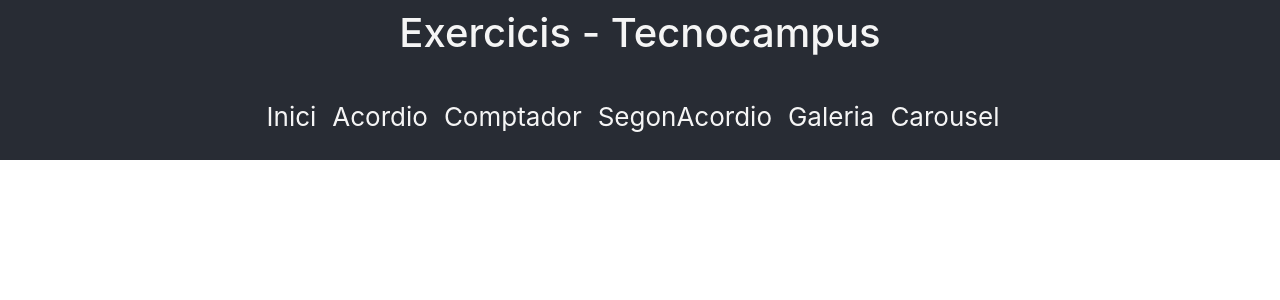
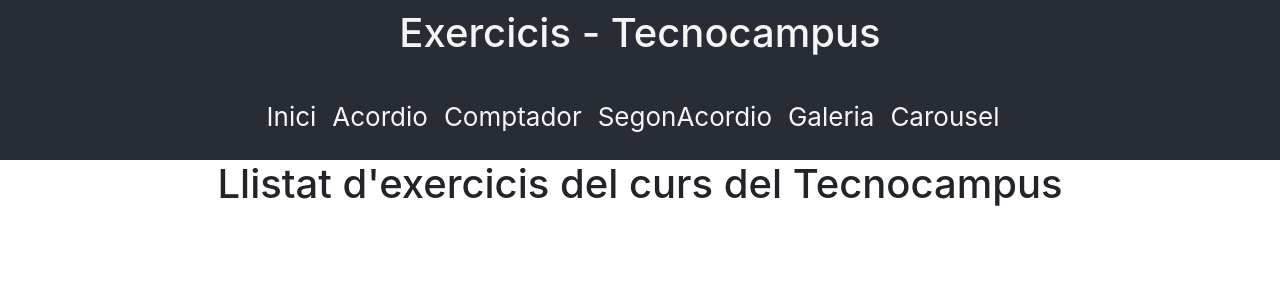
Before and after one commit to Efarinyes/exercicis-tecnocampus, a React (Create React App) app: page / in a window 1280 px wide. Shown: the top 300 px of the page. Built offline with nearby package versions, Linux system fonts and the light colour scheme.

Commit message:
Commit - Afegint coses

```diff
--- a/src/App.js
+++ b/src/App.js
@@ -28,6 +28,7 @@
           </Route>
         </Routes>
       </HashRouter>
+      <h1 className='App'> Llistat d'exercicis del curs del Tecnocampus</h1>
     </>
   );
 }
```
